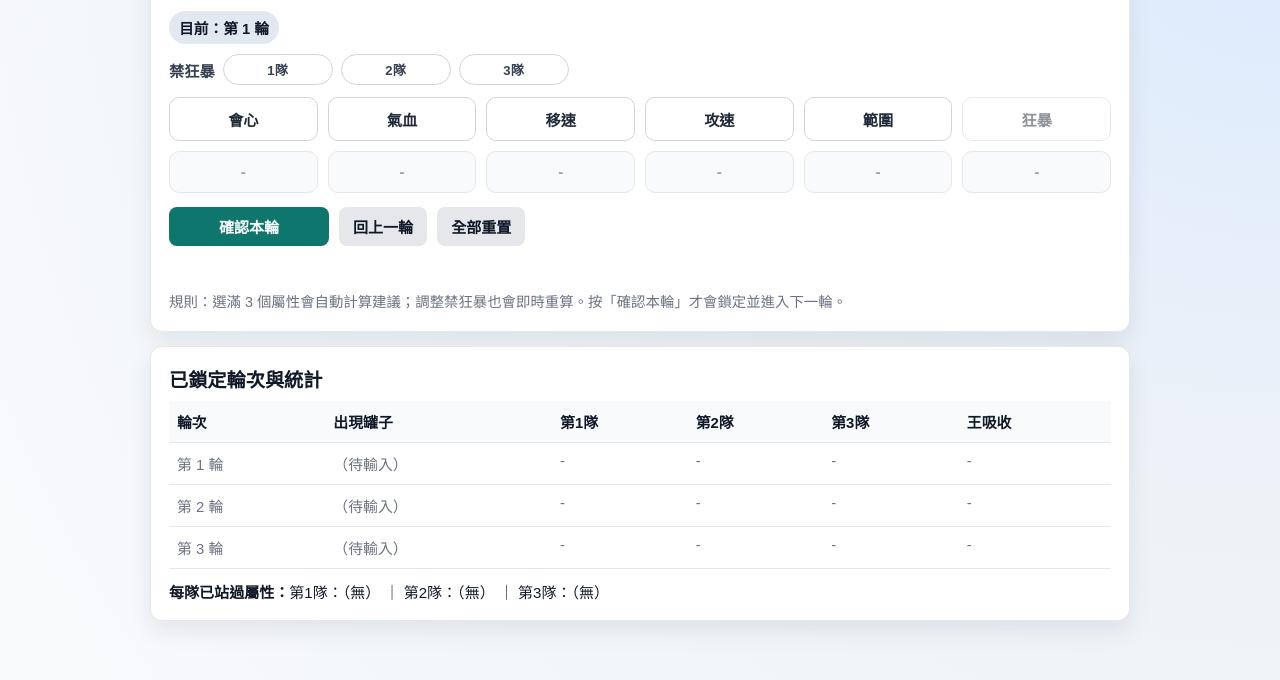
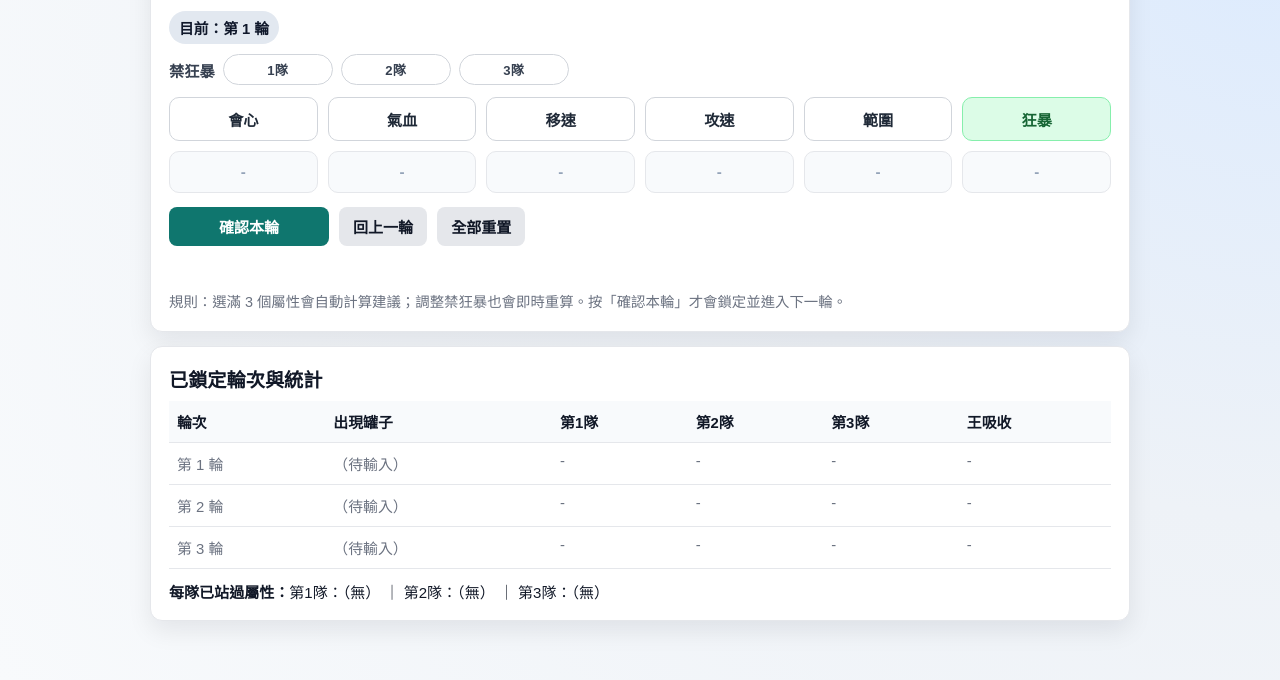
Before and after one commit to MooreHsieh/swordofjustice_2.1.4_5thEpic, a plain HTML site: page index.html in a window 1280 px wide. Shown: the part 118-798 px from the top of the page. Drawn offline with Linux system fonts and the light colour scheme.

Commit message:
OPTIMIZE 些微樣式修改

```diff
--- a/index.html
+++ b/index.html
@@ -125,6 +125,13 @@
       opacity: 0.5;
       cursor: not-allowed;
       transform: none;
+    }
+
+    .jar-btn.berserk-fixed:disabled {
+      opacity: 1;
+      background: #dcfce7;
+      border-color: #86efac;
+      color: #166534;
     }
 
     .quick-result {
@@ -558,7 +565,7 @@
 
       const berserkBtn = document.createElement("button");
       berserkBtn.type = "button";
-      berserkBtn.className = "jar-btn";
+      berserkBtn.className = "jar-btn berserk-fixed";
       berserkBtn.textContent = "狂暴";
       berserkBtn.disabled = true;
       jarGridEl.appendChild(berserkBtn);
```
